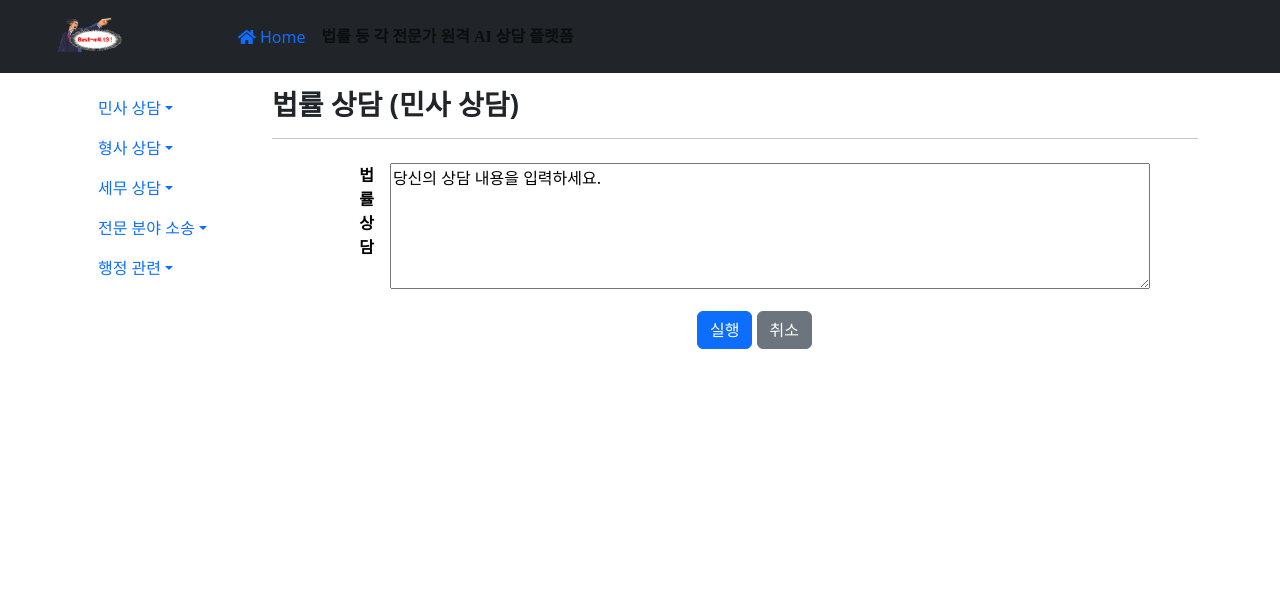
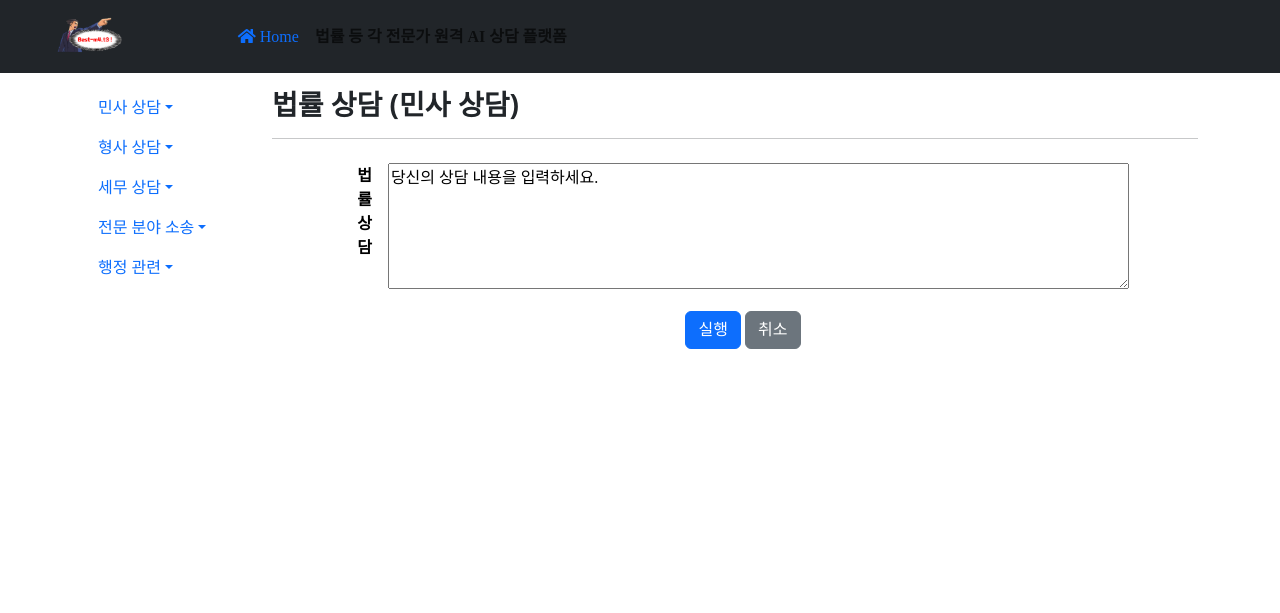
Before and after one commit to Kwon-Giil/Multicampus-Semi2, a Flask app: template Flask/templates/menu1.html in a window 1280 px wide. Shown: the top 613 px of the page. Run offline with Flask 2, Linux system fonts and the light colour scheme; the template is opened without the code that fills it, so the values that code supplies are empty; some libraries are stand-ins or nearby versions; some web fonts are replaced.

Commit message:
menu1 부분 폭 조절

```diff
--- a/Flask/templates/base.html
+++ b/Flask/templates/base.html
@@ -35,6 +35,9 @@
             src: url('https://cdn.jsdelivr.net/gh/projectnoonnu/noonfonts_20-04@2.1/NEXON Lv2 Gothic Light.woff') format('woff');
             font-weight: normal;
             font-style: normal;
+        }
+        a{
+            font-family: 'NEXON Lv2 Gothic Light';
         }
     </style>
 </head>
--- a/Flask/templates/menu1.html
+++ b/Flask/templates/menu1.html
@@ -3,20 +3,20 @@
     <strong>법률 상담 (민사 상담)</strong>
 {% endblock %}
 {% block content %}
-    <div class="row">
+    <div class="row" style="width:auto; max-width: 100%;">
         <div class="col-1"></div>
         <div class="col-10">
             <form action="/menu1_spin" method="post">
                 <table class="table table-borderless">
                     <tr>
                         <td><label for="question"><b>법률 상담</b></label></td>
-                        <td><textarea name="question" id="question" cols="80" rows="5">당신의 상담 내용을 입력하세요.</textarea></td>
+                        <td><textarea style="font-family: Nexon Lv2 Gothic Light;" name="question" id="question" cols="80" rows="5">당신의 상담 내용을 입력하세요.</textarea></td>
                     </tr>
 
                     <tr>
                         <td colspan="2" style="text-align: center;">
-                            <button type="submit" class="btn btn-primary mr-2">실행</button>
-                            <button type="reset" class="btn btn-secondary">취소</button>
+                            <button style="font-family: Nexon Lv2 Gothic Light;" type="submit" class="btn btn-primary mr-2">실행</button>
+                            <button style="font-family: Nexon Lv2 Gothic Light;" type="reset" class="btn btn-secondary">취소</button>
                         </td>
                     </tr>
                 </table>
--- a/Flask/templates/spinner.html
+++ b/Flask/templates/spinner.html
@@ -1,14 +1,14 @@
 {% extends "base.html" %}
 {% block weather %} {{ weather|safe() }} {% endblock %}
 {% block subtitle %}
-    <strong>법률 상담 진행 중</strong>
+    <strong style="font-family: Nexon Lv2 Gothic;">법률 상담 진행 중</strong>
 {% endblock %}
 {% block content %}
     <div class="row mt-5">
         <div class="col-1"></div>
         <div class="col-10">
             <div class="d-flex align-items-center">
-                <strong>변호사가 머리를 싸매는 중입니다 @_@</strong>
+                <strong style="font-family: Nexon Lv2 Gothic;">변호사가 머리를 싸매는 중입니다 @_@</strong>
                 <div class="spinner-border ml-auto" role="status" aria-hidden="true"></div>
             </div>
         </div>
```
Also changed, not shown: Flask/templates/menu1_res.html (+4 -3 lines).
